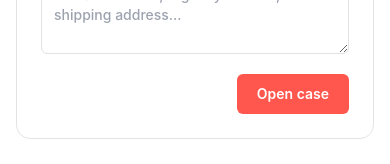
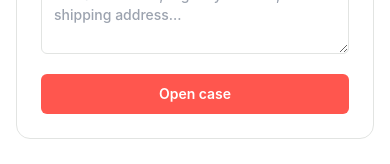
Before and after one commit to Haven-Vacation-Rentals/Haven-OS, a Next.js app: page /lost-items/intake in a window 390 px wide. Shown: the part 1305-1469 px from the top of the page. Built offline with nearby package versions, Linux system fonts and the light colour scheme; no server answers; a web font is replaced by a local one.

Commit message:
fix(lost-items): single-column intake fields and full-width submit on mobile
Force grid-cols-1 on the Guest contact, Slack/conversation, and follow-up
rows so the public intake form stacks cleanly on 375px screens, and make
the Open case button full-width below sm. Desktop layout is unchanged.

```diff
--- a/components/lost-items/lost-item-public-intake-form.tsx
+++ b/components/lost-items/lost-item-public-intake-form.tsx
@@ -261,7 +261,7 @@ export function LostItemPublicIntakeForm() {
         />
       </Field>
 
-      <div className="grid gap-3 md:grid-cols-3">
+      <div className="grid grid-cols-1 gap-3 md:grid-cols-3">
         <Field label="Guest name">
           <Input
             value={guestName}
@@ -286,7 +286,7 @@ export function LostItemPublicIntakeForm() {
         </Field>
       </div>
 
-      <div className="grid gap-3 md:grid-cols-2">
+      <div className="grid grid-cols-1 gap-3 md:grid-cols-2">
         <Field label="Slack thread link">
           <Input
             type="url"
@@ -307,7 +307,7 @@ export function LostItemPublicIntakeForm() {
         </Field>
       </div>
 
-      <div className="grid gap-3 md:grid-cols-3">
+      <div className="grid grid-cols-1 gap-3 md:grid-cols-3">
         <Field label="Follow-up date">
           <Input
             type="date"
@@ -380,11 +380,11 @@ export function LostItemPublicIntakeForm() {
         </div>
       ) : null}
 
-      <div className="flex justify-end gap-2 pt-1">
+      <div className="flex flex-col gap-2 pt-1 sm:flex-row sm:justify-end">
         <button
           type="submit"
           disabled={pending}
-          className="inline-flex items-center gap-2 rounded-md bg-haven-coral px-5 py-2.5 text-sm font-semibold text-white hover:bg-haven-coral-700 disabled:opacity-60"
+          className="inline-flex w-full items-center justify-center gap-2 rounded-md bg-haven-coral px-5 py-2.5 text-sm font-semibold text-white hover:bg-haven-coral-700 disabled:opacity-60 sm:w-auto"
         >
           {pending ? "Submitting…" : "Open case"}
         </button>
```
